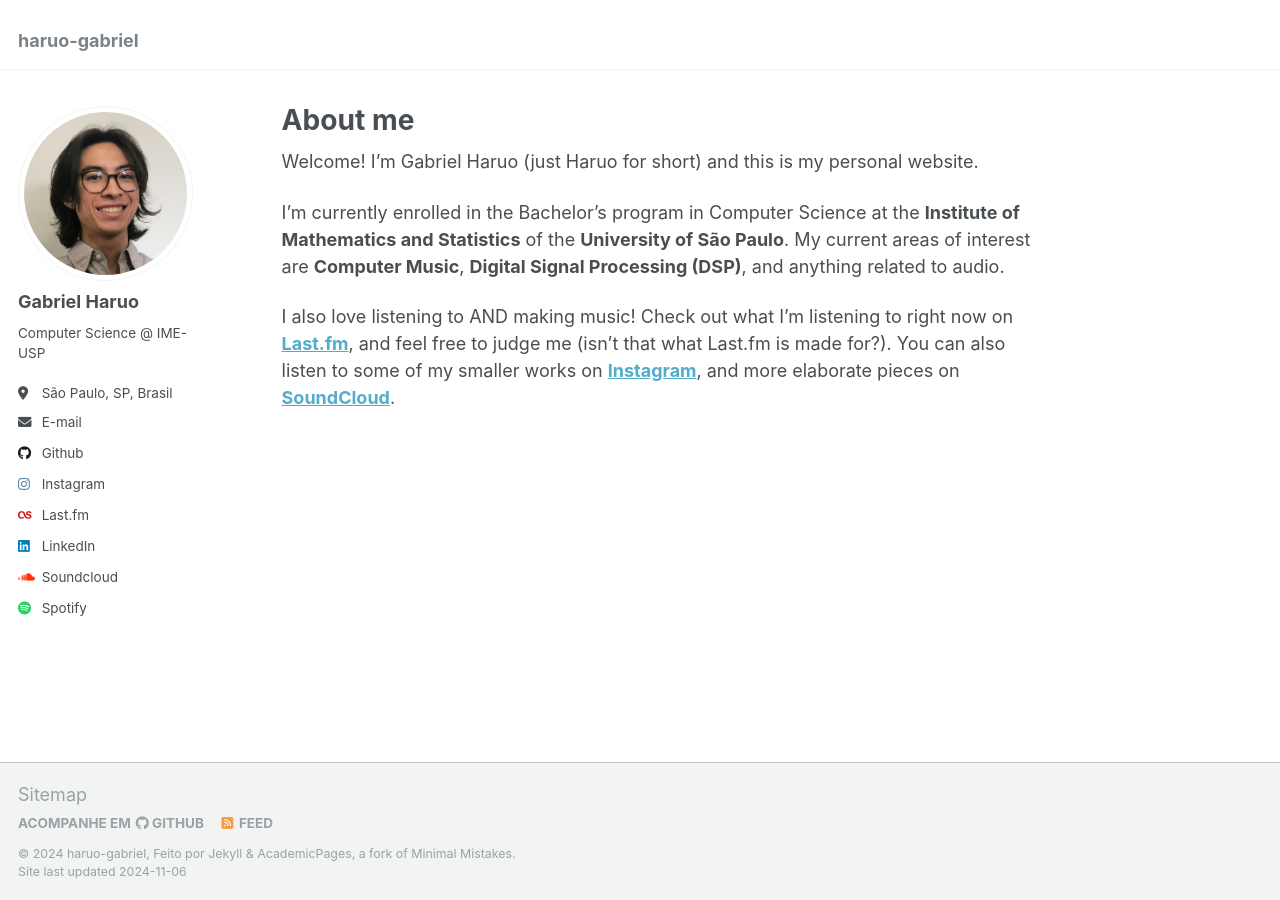
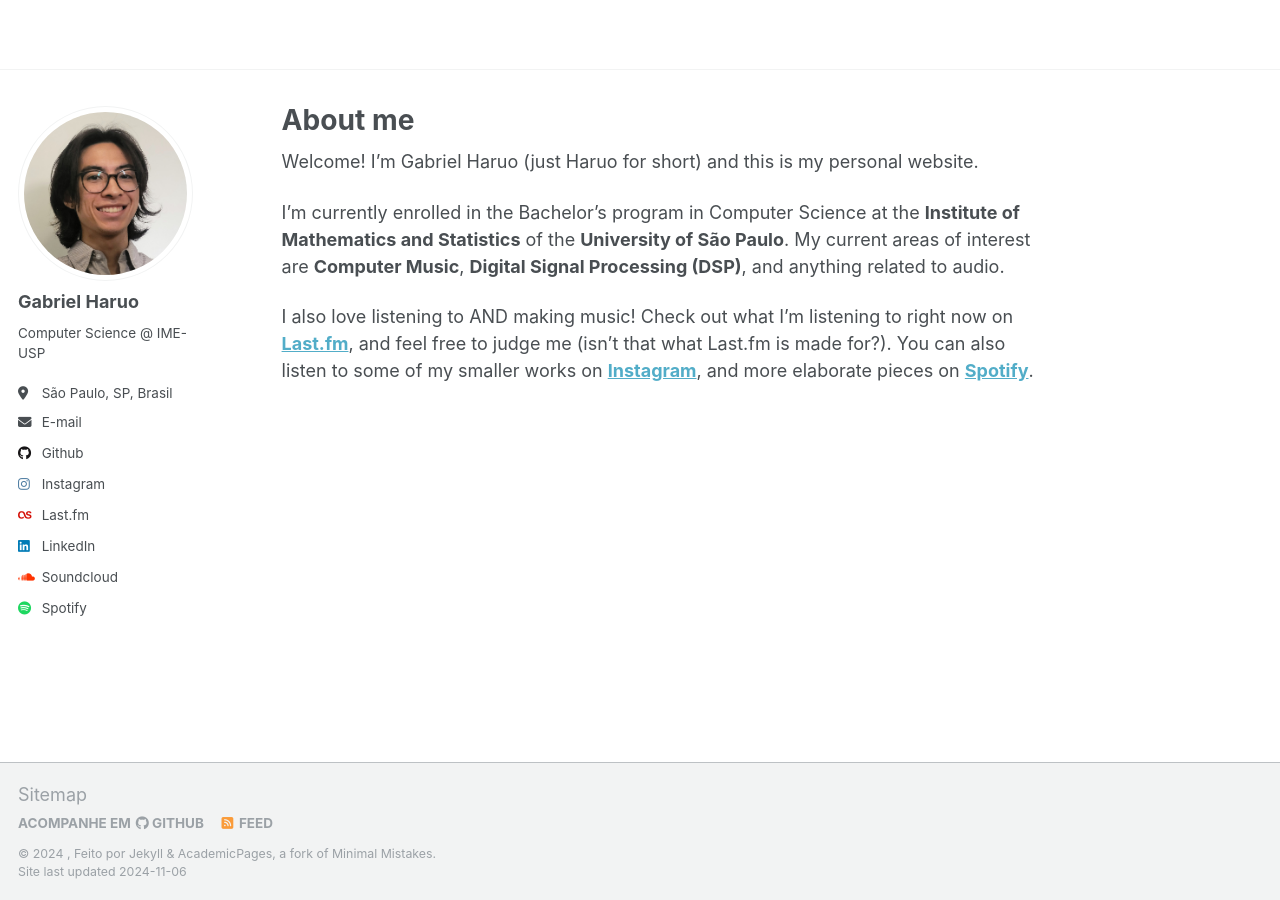
Before and after one commit to haruo-gabriel/haruo-gabriel.github.io, a Jekyll site: the page built from _pages/about.md, in a window 1280 px wide. Built offline with Jekyll 4.4.1, drawn with Linux system fonts in a browser that asks for light colours.

Commit message:
Update site title and replace SoundCloud link with Spotify in about.md

```diff
--- a/_config.yml
+++ b/_config.yml
@@ -8,7 +8,7 @@
 
 # Basic Site Settings
 locale                   : "pt-BR"
-title                    : "haruo-gabriel"
+title                    : ""
 title_separator          : # "-"
 name                     : &name
 description              : &description "personal description"
--- a/_pages/about.md
+++ b/_pages/about.md
@@ -11,4 +11,4 @@
 
 I'm currently enrolled in the Bachelor's program in Computer Science at the **Institute of Mathematics and Statistics** of the **University of São Paulo**. My current areas of interest are **Computer Music**, **Digital Signal Processing (DSP)**, and anything related to audio.
 
-I also love listening to AND making music! Check out what I'm listening to right now on **[Last.fm](https://last.fm/user/haruo_)**, and feel free to judge me (isn't that what Last.fm is made for?). You can also listen to some of my smaller works on **[Instagram](https://instagram.com/_haru.o)**, and more elaborate pieces on **[SoundCloud](https://soundcloud.com/haruooo)**.
+I also love listening to AND making music! Check out what I'm listening to right now on **[Last.fm](https://last.fm/user/haruo_)**, and feel free to judge me (isn't that what Last.fm is made for?). You can also listen to some of my smaller works on **[Instagram](https://instagram.com/_haru.o)**, and more elaborate pieces on **[Spotify](https://open.spotify.com/artist/17GgEguj01TBALcXJjBwXB)**.
```
